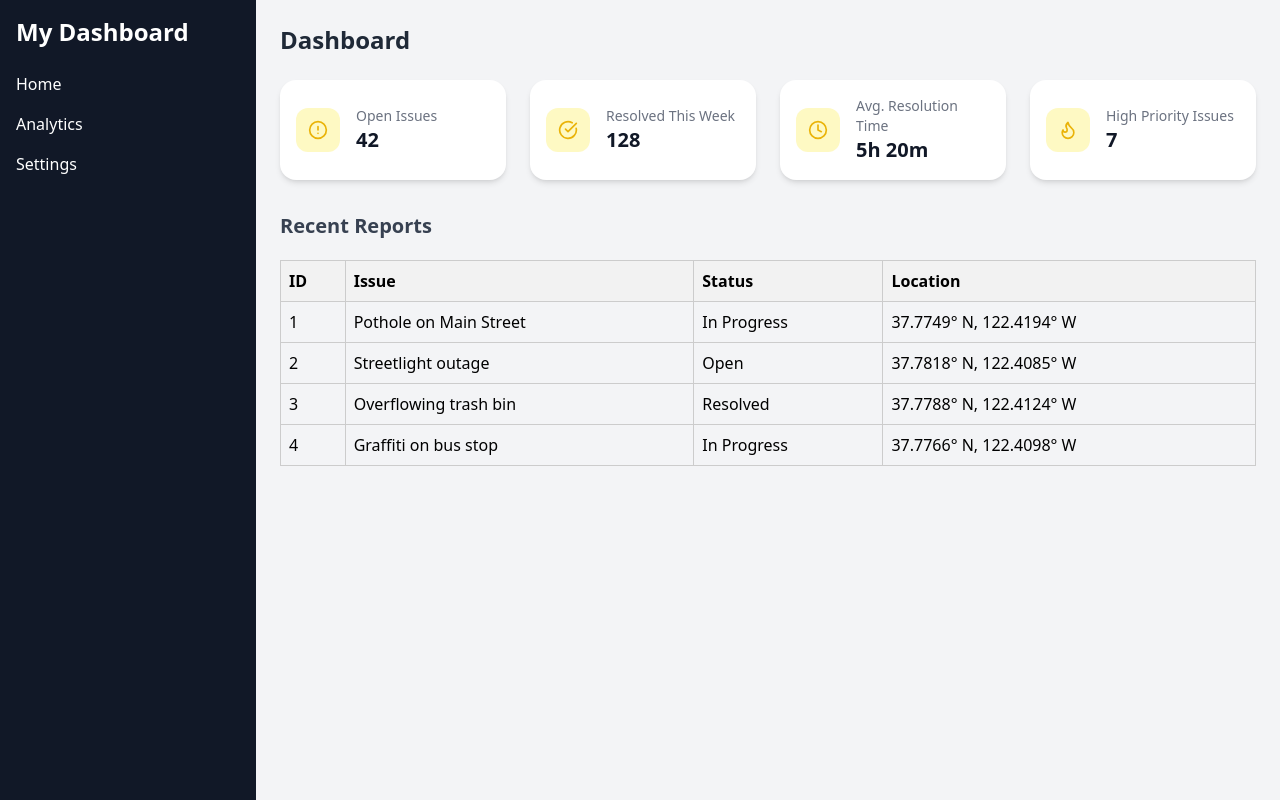
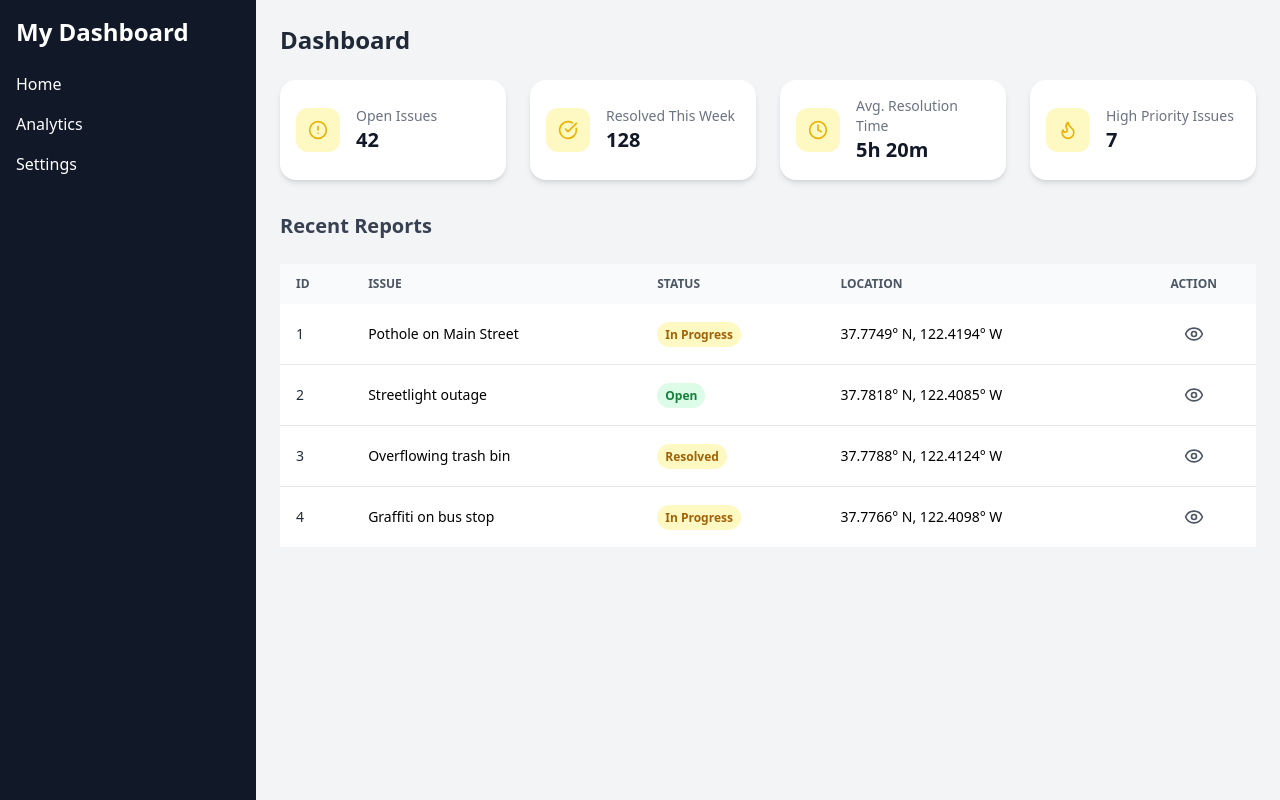
Before and after one commit to Dany1211/report_IT, a React (Vite) app in the folder Web_Admin/: page / in a window 1280 px wide. Built offline with nearby package versions, Linux system fonts and the light colour scheme.

Commit message:
TABLES UPDATED

```diff
--- a/Web_Admin/src/components/Tables.jsx
+++ b/Web_Admin/src/components/Tables.jsx
@@ -1,45 +1,58 @@
+// Table.jsx
 import React from "react";
+import { Eye } from "lucide-react";
 
 function Table({ data }) {
   if (!data || data.length === 0) {
-    return <p>No reports available</p>;
+    return <p className="text-center text-gray-500 mt-10">No reports available</p>;
   }
 
   return (
-    <table
-      style={{
-        width: "100%",
-        borderCollapse: "collapse",
-        marginTop: "20px",
-      }}
-    >
-      <thead>
-        <tr style={{ backgroundColor: "#f2f2f2" }}>
-          <th style={cellStyle}>ID</th>
-          <th style={cellStyle}>Issue</th>
-          <th style={cellStyle}>Status</th>
-          <th style={cellStyle}>Location</th>
-        </tr>
-      </thead>
-      <tbody>
-        {data.map((report) => (
-          <tr key={report.id}>
-            <td style={cellStyle}>{report.id}</td>
-            <td style={cellStyle}>{report.issue}</td>
-            <td style={cellStyle}>{report.status}</td>
-            <td style={cellStyle}>{report.location}</td>
+    <div className="overflow-x-auto mt-6">
+      <table className="min-w-full text-sm text-left">
+        <thead className="text-xs text-gray-600 uppercase bg-gray-50">
+          <tr>
+            <th className="px-4 py-3">ID</th>
+            <th className="px-4 py-3">Issue</th>
+            <th className="px-4 py-3">Status</th>
+            <th className="px-4 py-3">Location</th>
+            <th className="px-4 py-3 text-center">Action</th>
           </tr>
-        ))}
-      </tbody>
-    </table>
+        </thead>
+        <tbody className="divide-y divide-gray-200">
+          {data.map((report, index) => (
+            <tr
+              key={report.id}
+              className="bg-white hover:bg-gray-100 transition rounded-md shadow-sm"
+            >
+              <td className="px-4 py-3 whitespace-nowrap font-medium text-gray-800">{report.id}</td>
+              <td className="px-4 py-3">{report.issue}</td>
+              <td className="px-4 py-3">
+                <span
+                  className={`px-2 py-1 rounded-full text-xs font-semibold ${
+                    report.status === "Open"
+                      ? "bg-green-100 text-green-700"
+                      : "bg-yellow-100 text-yellow-700"
+                  }`}
+                >
+                  {report.status}
+                </span>
+              </td>
+              <td className="px-4 py-3">{report.location}</td>
+              <td className="px-4 py-3 text-center">
+                <button
+                  className="p-2 rounded hover:bg-gray-200 text-gray-600"
+                  title="View More"
+                >
+                  <Eye className="w-5 h-5" />
+                </button>
+              </td>
+            </tr>
+          ))}
+        </tbody>
+      </table>
+    </div>
   );
 }
 
-// Shared cell styling
-const cellStyle = {
-  border: "1px solid #ccc",
-  padding: "8px",
-  textAlign: "left",
-};
-
 export default Table;
```
